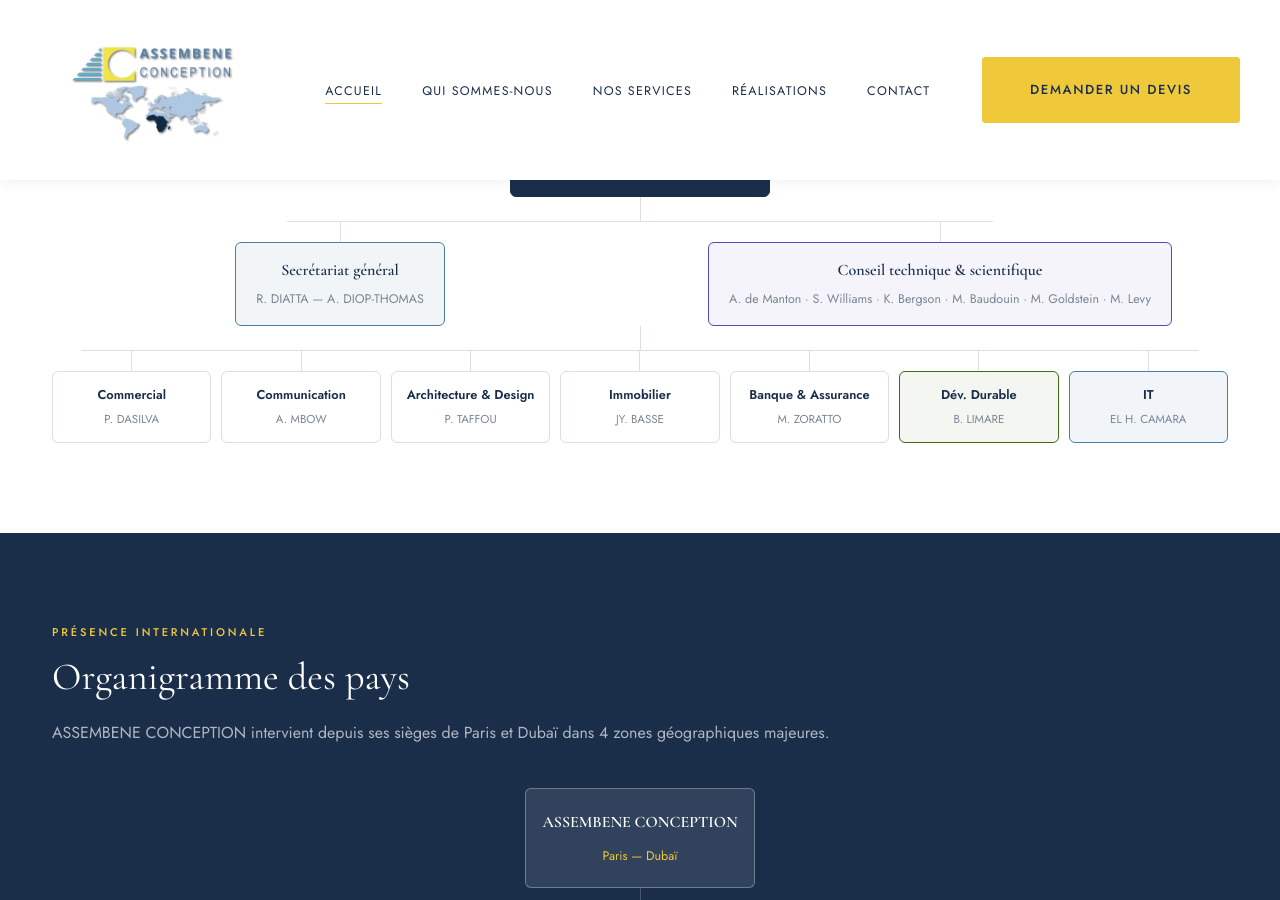
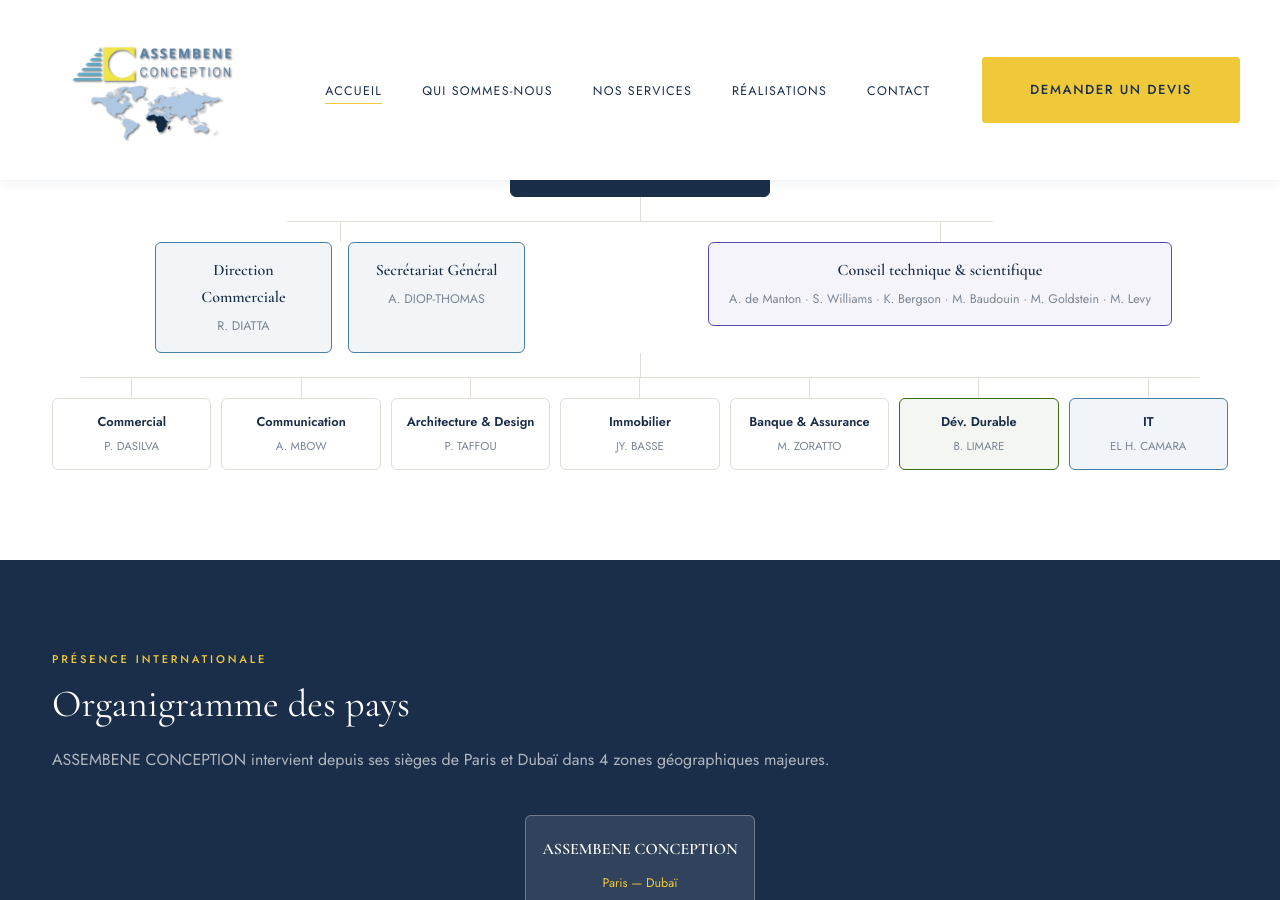
Before and after one commit to ASSEMBENE/assembene.github.io, a Jekyll site: the page built from index.html, in a window 1280 px wide and 900 px high, scrolled down 4797 px. Built offline with Jekyll 4.4.1, drawn with Linux system fonts in a browser that asks for light colours.

Commit message:
Direction Commerciale et Secrétariat en 2 cellules

```diff
--- a/index.html
+++ b/index.html
@@ -272,10 +272,16 @@
       <div class="org-level org-level-2">
         <div class="org-branch">
           <div class="org-connector-v-top"></div>
-          <div class="org-box org-teal">
-            <span class="org-title">Secrétariat général</span>
-            <span class="org-sub">R. DIATTA — A. DIOP-THOMAS</span>
-          </div>
+          <div style="display:flex;gap:16px;">
+     <div class="org-box org-teal" style="flex:1;">
+        <span class="org-title">Direction Commerciale</span>
+        <span class="org-sub">R. DIATTA</span>
+    </div>
+  <div class="org-box org-teal" style="flex:1;">
+    <span class="org-title">Secrétariat Général</span>
+    <span class="org-sub">A. DIOP-THOMAS</span>
+  </div>
+</div>
         </div>
         <div class="org-branch">
           <div class="org-connector-v-top"></div>
```
